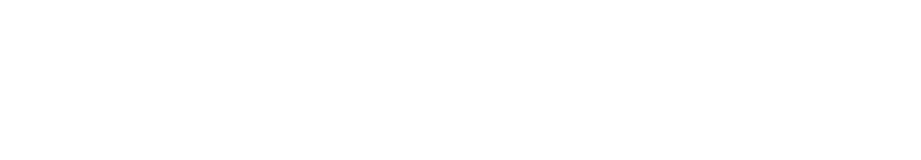
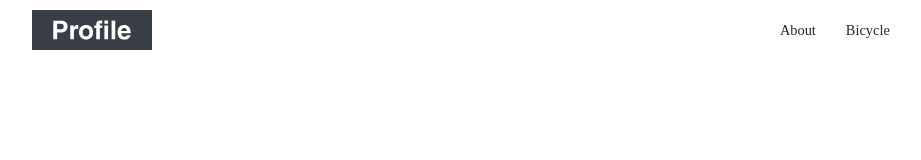
Before and after one commit to i0li0/codejump_profile, a plain HTML site: page index.html in a window 1280 px wide. Shown: the whole page, without its empty margins (179-1100 px from the left). Drawn offline with Linux system fonts and the light colour scheme; some packages are replaced by stand-ins of ours.

Commit message:
add header

```diff
--- a/css/style.css
+++ b/css/style.css
@@ -0,0 +1,64 @@
+@charset "UTF-8";
+
+html {
+  font-size: 100%;
+}
+
+body {
+  color: #383e45;
+  font-size: 0.9rem;
+}
+
+a {
+  text-decoration: none;
+}
+
+img {
+  max-width: 100%;
+}
+
+li {
+  list-style: none;
+}
+
+.site-title {
+  width: 120px;
+  line-height: 1px;
+  padding: 10px 0;
+}
+
+.site-title a {
+  display: block;
+}
+
+.wrapper {
+  max-width: 960px;
+  margin: 0 auto 100px auto;
+  padding: 0 4%;
+  text-align: center;
+}
+
+/* header */
+#header {
+  display: flex;
+  justify-content: space-between;
+  align-items: center;
+  margin: 0 auto;
+}
+
+#header ul {
+  display: flex;
+  padding: 10px 0;
+}
+
+#header li {
+  margin-left: 30px;
+}
+
+#header li a {
+  color: #24292e;
+}
+
+#header li a:hover {
+  opacity: 0.7;
+}
--- a/index.html
+++ b/index.html
@@ -1,13 +1,36 @@
 <!DOCTYPE html>
-<html lang="en">
+<html lang="ja">
 
 <head>
   <meta charset="UTF-8">
   <meta name="viewport" content="width=device-width, initial-scale=1.0">
-  <title>Document</title>
+  <title>Profile</title>
+  <link rel="stylesheet" href="https://unpkg.com/ress/dist/ress.min.css">
+  <link rel="stylesheet" href="css/style.css">
 </head>
 
 <body>
+  <header id="header" class="wrapper">
+    <h1 class="site-title">
+      <a href="index.html">
+        <img src="img/logo.svg" alt="Profile">
+      </a>
+    </h1>
+    <nav>
+      <ul>
+        <li><a href="#about">About</a></li>
+        <li><a href="#bicycle">Bicycle</a></li>
+      </ul>
+    </nav>
+  </header>
+
+  <main>
+
+  </main>
+
+  <footer>
+
+  </footer>
 
 </body>
 
```
